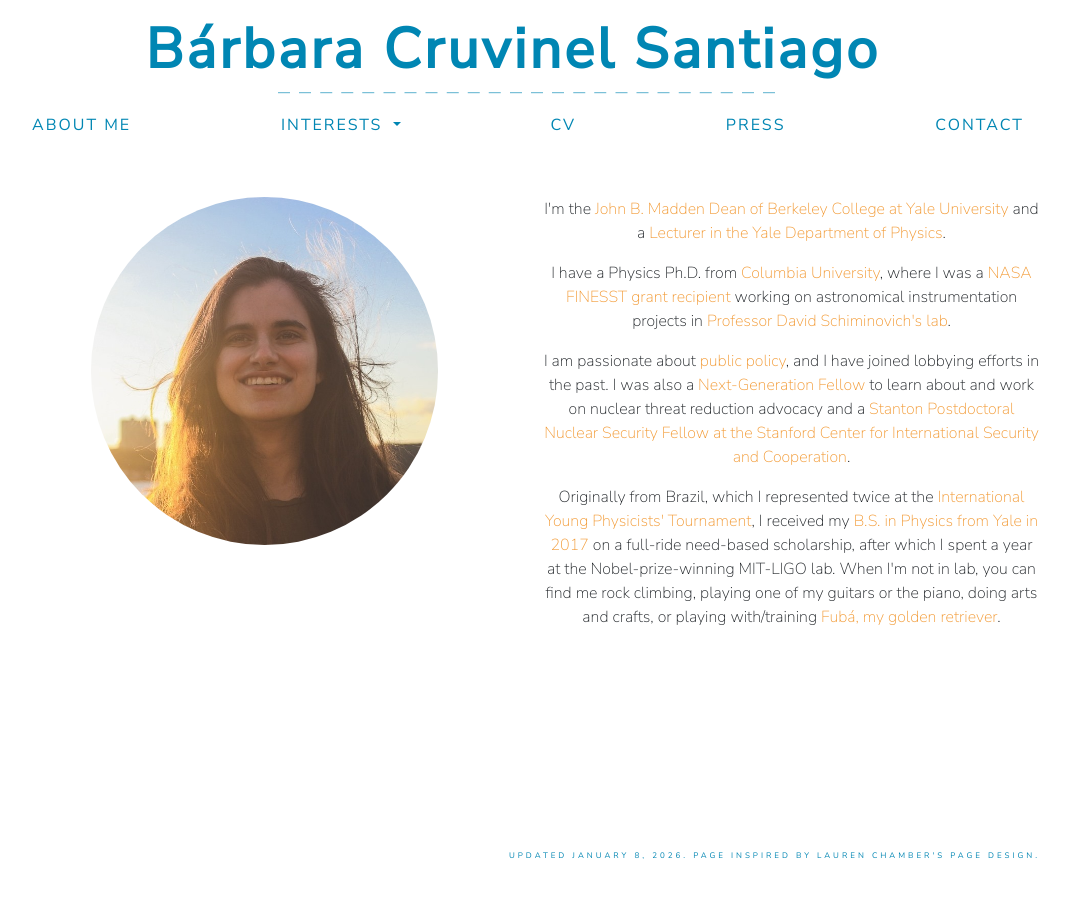
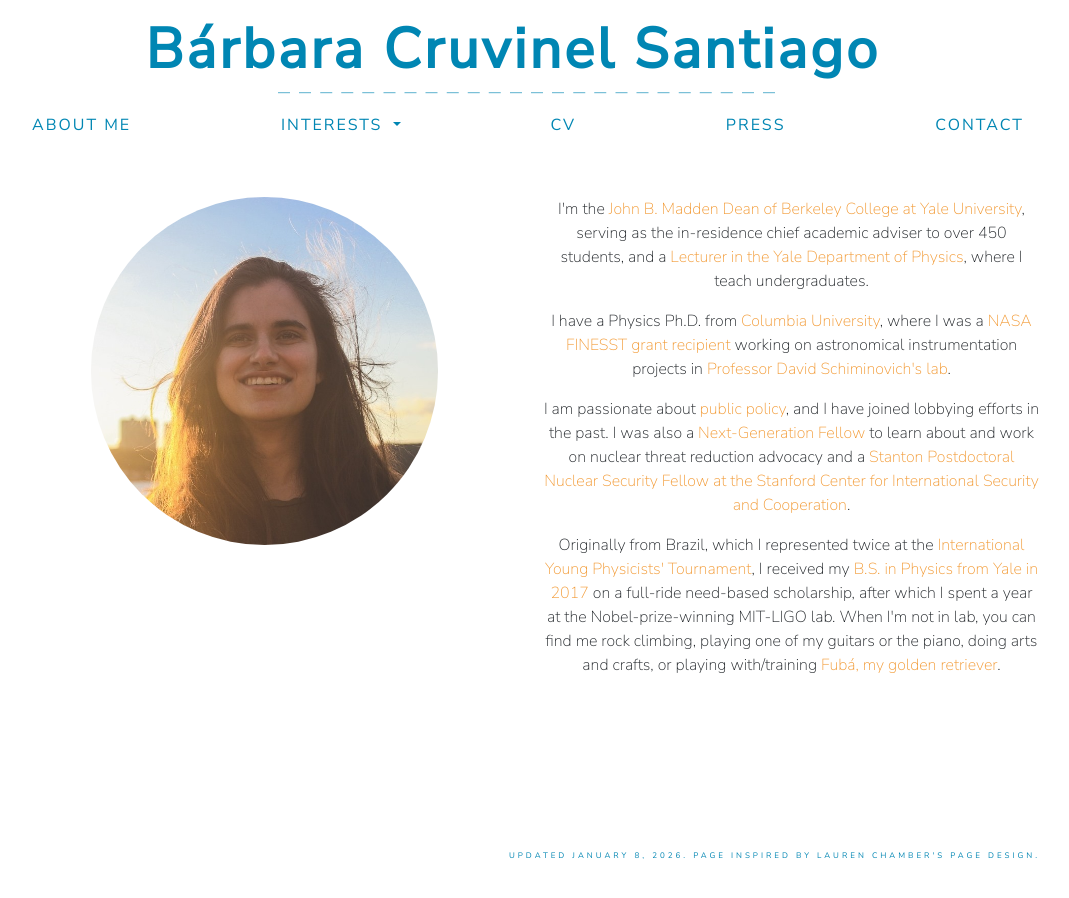
Before and after one commit to barbaracrusan/barbaracrusan.github.io, a Jekyll site: the page built from index.html, in a window 1280 px wide. Shown: the whole page, without its empty margins (112-1181 px from the left). Built offline with Jekyll 4.4.1, drawn with Linux system fonts in a browser that asks for light colours; nearby versions of some CDN libraries.

Commit message:
changes to description

```diff
--- a/index.html
+++ b/index.html
@@ -11,7 +11,7 @@ title: About Me
       </div>
 
       <div class="col-md-6">
-        <p>I'm the <a href="https://berkeley.yalecollege.yale.edu/deans-office" target="_blank">John B. Madden Dean of Berkeley College at Yale University</a> and a <a href="https://physics.yale.edu/people/b-rbara-cruvinel-santiago" target="_blank">Lecturer in the Yale Department of Physics</a>.</p>
+        <p>I'm the <a href="https://berkeley.yalecollege.yale.edu/deans-office" target="_blank">John B. Madden Dean of Berkeley College at Yale University</a>, serving as the in-residence chief academic adviser to over 450 students, and a <a href="https://physics.yale.edu/people/b-rbara-cruvinel-santiago" target="_blank">Lecturer in the Yale Department of Physics</a>, where I teach undergraduates.</p>
 
        <!-- <p>I'm the <a href="https://berkeley.yalecollege.yale.edu/deans-office" target="_blank">John B. Madden Dean of Berkeley College at Yale University</a>, serving as the in-residence chief academic adviser to over 450 students and participating in the residential college's social life. I am also a <a href="https://physics.yale.edu/people/b-rbara-cruvinel-santiago" target="_blank">Lecturer in the Yale Department of Physics</a>, where I teach undergraduates.</p> -->
 
```
